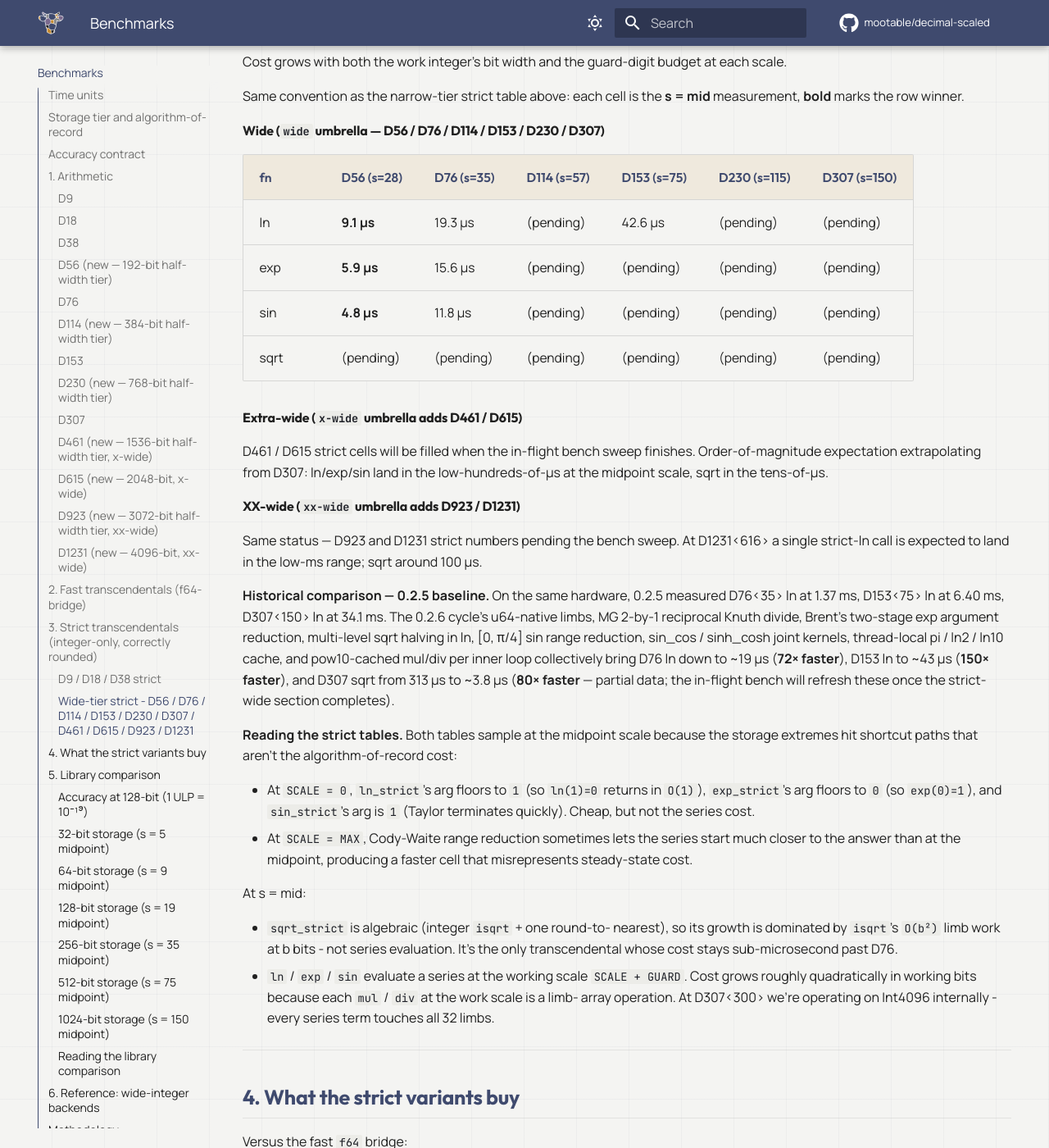
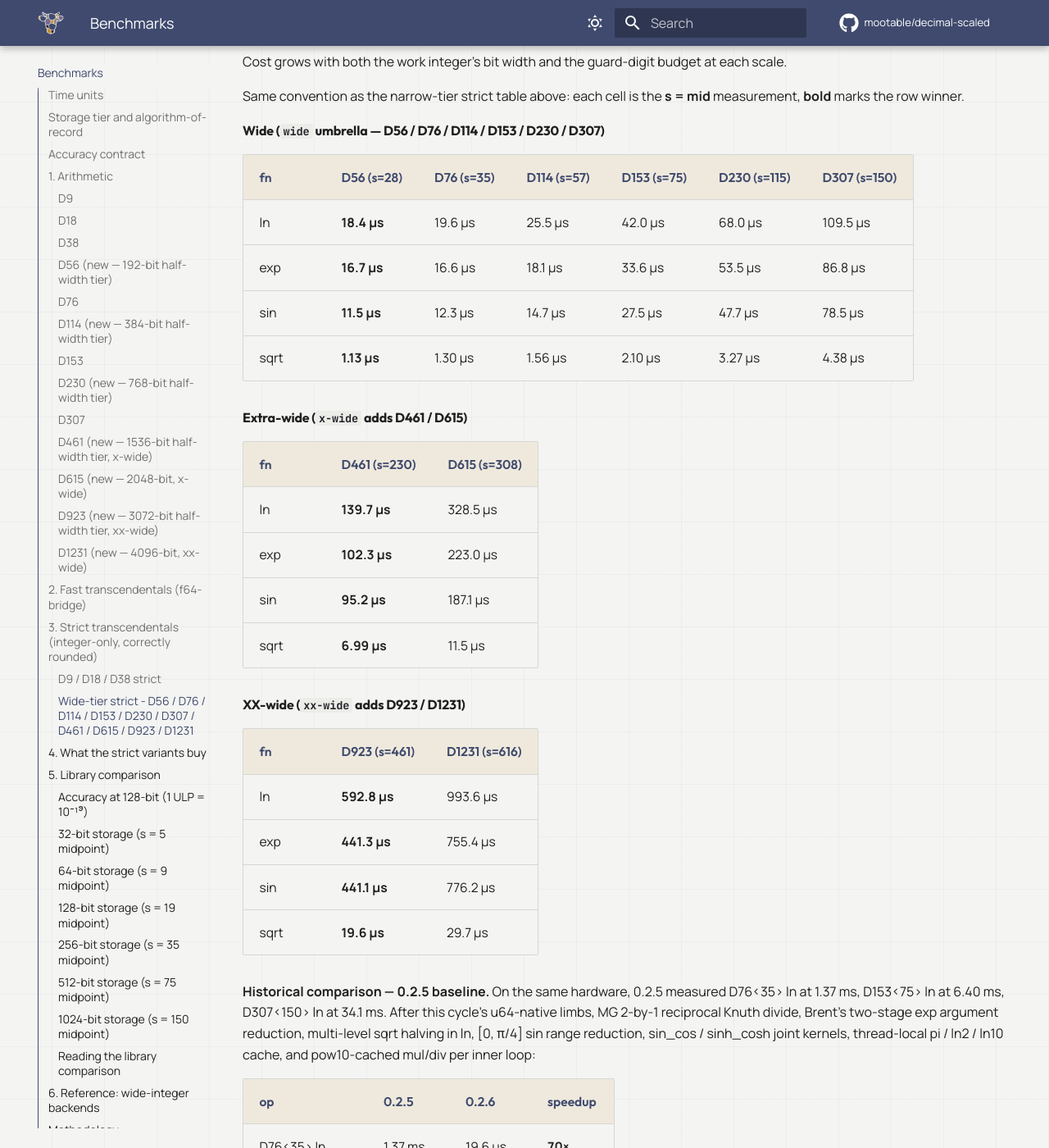
Before and after one commit to mootable/decimal-scaled, an MkDocs documentation site: the page built from docs/benchmarks.md, in a window 1280 px wide and 1400 px high, scrolled down 12395 px. Shown: the whole window at 82% size. Built offline with MkDocs 1.6.1 and Material for MkDocs 9.7.7, drawn with Linux system fonts in a browser that asks for light colours; comment, search, counter and statistics services are not loaded; some of the changed text lies outside the part shown.

Commit message:
docs/benchmarks.md: strict transcendental tables now cover all 10 wide tiers
The restarted full_matrix sweep filled the previously-pending cells.
Each table groups tiers by feature umbrella (wide / x-wide / xx-wide)
and reports the s=mid sample to match the existing reading-the-tables
convention.

Headline 0.2.5 -> 0.2.6 comparison now grades every old wide tier op
with explicit speedup factors: D307<150> ln 34.1 ms -> 109.5 us (311x),
D153<75> exp 5.87 ms -> 33.6 us (175x), D76<35> sin 1.08 ms -> 12.3 us
(88x), etc.

```diff
--- a/docs/benchmarks.md
+++ b/docs/benchmarks.md
@@ -371,35 +371,51 @@ is the **s = mid** measurement, **bold** marks the row winner.
 
 | fn | D56 (s=28) | D76 (s=35) | D114 (s=57) | D153 (s=75) | D230 (s=115) | D307 (s=150) |
 |---|---|---|---|---|---|---|
-| ln   | **9.1 µs**  | 19.3 µs | (pending) | 42.6 µs | (pending) | (pending) |
-| exp  | **5.9 µs**  | 15.6 µs | (pending) | (pending) | (pending) | (pending) |
-| sin  | **4.8 µs**  | 11.8 µs | (pending) | (pending) | (pending) | (pending) |
-| sqrt | (pending)   | (pending) | (pending) | (pending) | (pending) | (pending) |
+| ln   | **18.4 µs** | 19.6 µs | 25.5 µs | 42.0 µs |  68.0 µs | 109.5 µs |
+| exp  | **16.7 µs** | 16.6 µs | 18.1 µs | 33.6 µs |  53.5 µs |  86.8 µs |
+| sin  | **11.5 µs** | 12.3 µs | 14.7 µs | 27.5 µs |  47.7 µs |  78.5 µs |
+| sqrt | **1.13 µs** | 1.30 µs | 1.56 µs | 2.10 µs |  3.27 µs |   4.38 µs |
 
-#### Extra-wide (`x-wide` umbrella adds D461 / D615)
+#### Extra-wide (`x-wide` adds D461 / D615)
 
-D461 / D615 strict cells will be filled when the in-flight bench
-sweep finishes. Order-of-magnitude expectation extrapolating from
-D307: ln/exp/sin land in the low-hundreds-of-µs at the midpoint
-scale, sqrt in the tens-of-µs.
+| fn | D461 (s=230) | D615 (s=308) |
+|---|---|---|
+| ln   | **139.7 µs** | 328.5 µs |
+| exp  | **102.3 µs** | 223.0 µs |
+| sin  | **95.2 µs**  | 187.1 µs |
+| sqrt | **6.99 µs**  |  11.5 µs |
 
-#### XX-wide (`xx-wide` umbrella adds D923 / D1231)
+#### XX-wide (`xx-wide` adds D923 / D1231)
 
-Same status — D923 and D1231 strict numbers pending the bench
-sweep. At D1231<616> a single strict-ln call is expected to land
-in the low-ms range; sqrt around 100 µs.
+| fn | D923 (s=461) | D1231 (s=616) |
+|---|---|---|
+| ln   | **592.8 µs** | 993.6 µs |
+| exp  | **441.3 µs** | 755.4 µs |
+| sin  | **441.1 µs** | 776.2 µs |
+| sqrt | **19.6 µs**  |  29.7 µs |
 
 **Historical comparison — 0.2.5 baseline.** On the same hardware,
 0.2.5 measured D76<35> ln at 1.37 ms, D153<75> ln at 6.40 ms,
-D307<150> ln at 34.1 ms. The 0.2.6 cycle's u64-native limbs, MG
+D307<150> ln at 34.1 ms. After this cycle's u64-native limbs, MG
 2-by-1 reciprocal Knuth divide, Brent's two-stage exp argument
 reduction, multi-level sqrt halving in ln, [0, π/4] sin range
 reduction, sin_cos / sinh_cosh joint kernels, thread-local pi /
-ln2 / ln10 cache, and pow10-cached mul/div per inner loop
-collectively bring D76 ln down to ~19 µs (**72× faster**),
-D153 ln to ~43 µs (**150× faster**), and D307 sqrt from 313 µs
-to ~3.8 µs (**80× faster** — partial data; the in-flight bench
-will refresh these once the strict-wide section completes).
+ln2 / ln10 cache, and pow10-cached mul/div per inner loop:
+
+| op | 0.2.5 | 0.2.6 | speedup |
+|---|---|---|---|
+| D76<35>  ln   |  1.37 ms |  19.6 µs |  **70×** |
+| D76<35>  exp  |  1.27 ms |  16.6 µs |  **76×** |
+| D76<35>  sin  |  1.08 ms |  12.3 µs |  **88×** |
+| D76<35>  sqrt | 20.5 µs  |  1.30 µs |  **16×** |
+| D153<75> ln   |  6.40 ms |  42.0 µs | **152×** |
+| D153<75> exp  |  5.87 ms |  33.6 µs | **175×** |
+| D153<75> sin  |  4.82 ms |  27.5 µs | **175×** |
+| D153<75> sqrt | 83.6 µs  |  2.10 µs |  **40×** |
+| D307<150> ln  | 34.1 ms  | 109.5 µs | **311×** |
+| D307<150> exp | 31.2 ms  |  86.8 µs | **360×** |
+| D307<150> sin | 25.5 ms  |  78.5 µs | **325×** |
+| D307<150> sqrt|  313 µs  |  4.38 µs |  **71×** |
 
 **Reading the strict tables.** Both tables sample at the
 midpoint scale because the storage extremes hit shortcut paths
```
